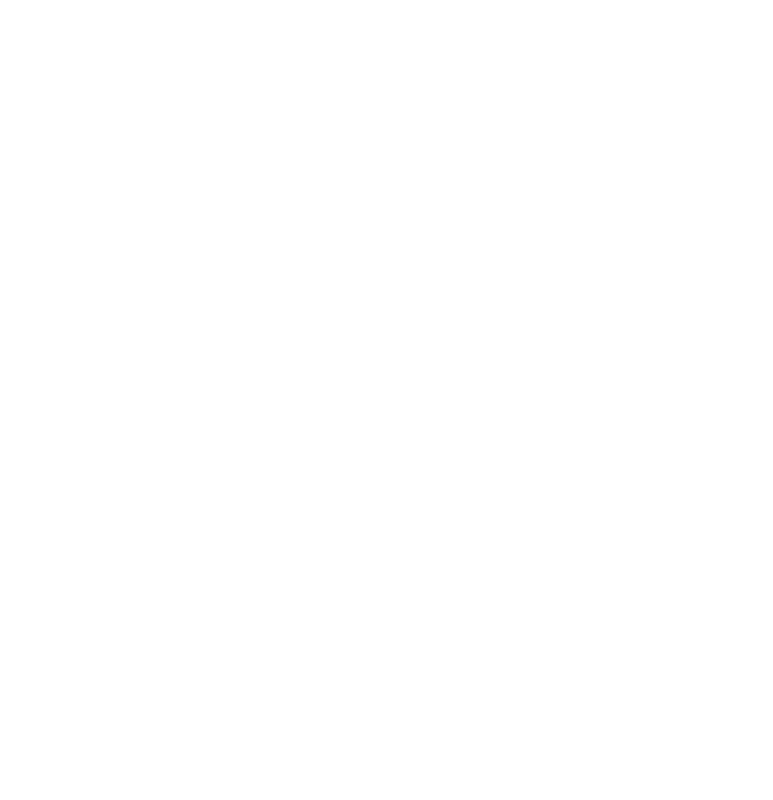
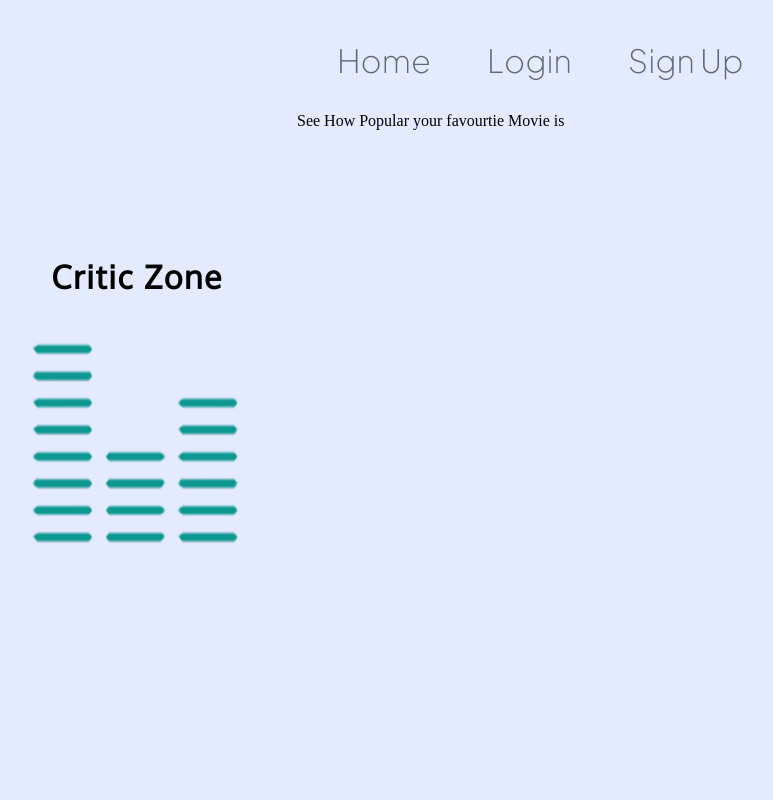
Before and after one commit to Anshuldhakar1/cs50_cap, a Django app: page / in a window 1280 px wide. Before the commit the part shown is empty. Shown: the whole page, without its empty margins (31-804 px from the left). Run offline with Django 3.2, Linux system fonts and the light colour scheme.

Commit message:
temp commit

```diff
--- a/criticzone/templates/criticzone/index.html
+++ b/criticzone/templates/criticzone/index.html
@@ -1,4 +1,37 @@
 {% extends 'criticzone/layout.html' %}
+{% load static %}
 
-{% block index_block %}
-{% endblock index_block %}
+{% block css_files %}
+    <link href="{% static 'criticzone/css/index.css' %}" rel="stylesheet">
+{% endblock css_files %}
+
+{% block topbar %}
+
+    <div id="outer_div">
+        <div id="left" class="grid_center">
+            <div>
+                <a class="cz_anchor" href="{% url 'index' %}">
+                    <h1 class="grid_center">Critic Zone</h1>
+                    <img id="cz_logo" src="{% static 'media/android-chrome-512x512.png' %}" alt="logo">
+                </a>
+            </div>
+        </div>
+        <div id="right">
+            <header id="top_bar">
+                <ul id="cz_list">
+                    <li class="cz_li">Home</li>
+                    <li class="cz_li">Login</li>
+                    <li class="cz_li">Sign Up</li>
+                </ul>
+            </header>
+            <div id="main_view">
+                <div id="main_heading">
+                    <label>See How Popular your</label>
+                    <label>favourtie <label>Movie</label> is</label>
+                </div>
+                <div id="big_search"></div>
+            </div>
+        </div>
+    </div>
+
+{% endblock topbar %}
--- a/criticzone/templates/criticzone/layout.html
+++ b/criticzone/templates/criticzone/layout.html
@@ -5,18 +5,20 @@
     <meta charset="UTF-8">
     <meta http-equiv="X-UA-Compatible" content="IE=edge">
     <meta name="viewport" content="width=device-width, initial-scale=1.0">
-    <title>{% block page_title %} Critic Zone{% endblock page_title %}</title>
+    <title>{% block page_title %}Critic Zone{% endblock page_title %}</title>
+
+    <link href="{% static 'criticzone/css/layout.css' %}" rel="stylesheet">
 
     {% block css_files %}{% endblock css_files %}
 
 </head>
 <body>
 
-
-
-    {% block index_block %}{% endblock index_block %}
+    {% block topbar %}{% endblock topbar %}
 
     {% block js_files %}{% endblock js_files %}
 
+    <script src="{% static 'criticzone/js/layout.js' %}"></script>
+
 </body>
 </html>
--- /dev/null
+++ b/static/criticzone/css/index.css
@@ -0,0 +1,55 @@
+@import url('https://fonts.googleapis.com/css2?family=Open+Sans&family=Plus+Jakarta+Sans:wght@200&display=swap');
+/* font for topbar ^ */
+@import url('https://fonts.googleapis.com/css2?family=Oxygen&display=swap');
+/* font for Site name ^ */
+#outer_div {
+    display: grid;
+    grid-template-columns: auto 1fr;
+    height: 97.7vh;
+}
+
+#left {
+    /* background:red; */
+
+    min-width: 20rem;
+    height: 100%;
+    font-family: 'Oxygen', sans-serif;
+    letter-spacing: 1.5px;
+}
+
+#left > div {
+    padding: 1rem;
+    transition: transform 0.1s ease-in-out;
+}
+
+#left > div:hover {
+    background-color: #dfe3f7;
+    border: solid 0.5px #ffffff;
+    border-radius: 15px;
+    box-shadow: 0 0 10px #5b6b72;
+    cursor: pointer;
+    transform: scale( calc( 1 + 3/100 ) );
+}
+
+#left >div >h1 {
+    font-size: 3rem;
+}
+
+#cz_list {
+    font-family: 'Open Sans', sans-serif;
+    font-family: 'Plus Jakarta Sans', sans-serif;
+    font-size: 2rem;
+    font-weight: lighter;
+    list-style: none;
+    color: #5b6b72;
+
+    display: flex;
+    flex-direction: row;
+
+    gap: 3.5rem;
+}
+
+#cz_logo {
+    width: 15rem;
+    height: auto;
+}
--- /dev/null
+++ b/static/criticzone/css/layout.css
@@ -0,0 +1,17 @@
+:root {
+    --bg_color: #e4eaff;
+}
+
+body {
+    background-color: var(--bg_color);
+}
+
+.grid_center {
+    display: grid;
+    place-items: center;
+}
+
+.cz_anchor {
+    text-decoration: none;
+    color: inherit;
+}
```
Also changed, not shown: static/criticzone/android-chrome-192x192.png (deleted), static/criticzone/android-chrome-512x512.png (deleted), static/criticzone/apple-touch-icon.png (deleted), static/criticzone/favicon-16x16.png (deleted), static/criticzone/favicon-32x32.png (deleted), static/criticzone/favicon.ico (deleted), static/criticzone/js/index.js (added), static/criticzone/js/layout.js (added), static/criticzone/site.webmanifest (deleted).
